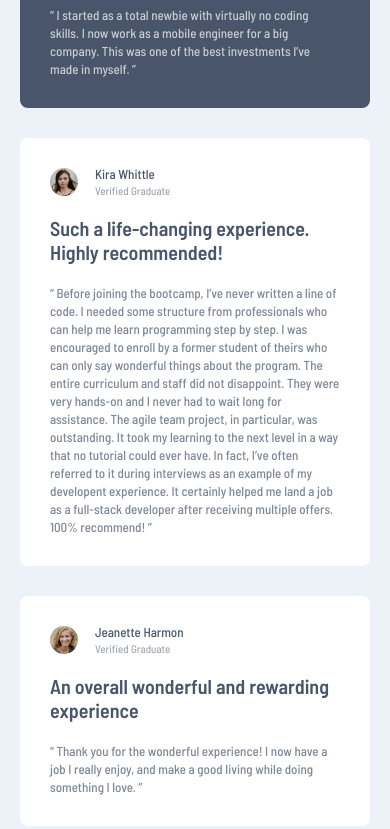
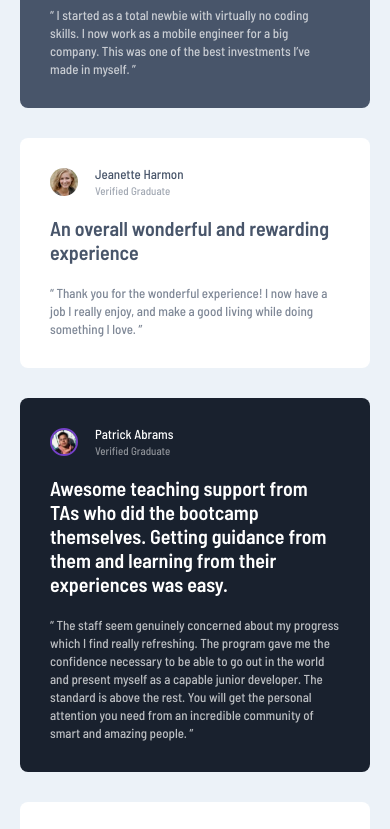
Before and after one commit to Asv000/testimonials-grid-section-main, a plain HTML site: page index.html in a window 390 px wide. Shown: the part 600-1429 px from the top of the page. Drawn offline with Linux system fonts and the light colour scheme.

Commit message:
fix: order for testimony for mobiles

```diff
--- a/assets/css/styles.css
+++ b/assets/css/styles.css
@@ -131,4 +131,7 @@ body {
 	.quotation-background {
 		right: 30px;
 	}
+	.testimony-3 {
+		order: 5;
+	}
 }
```
